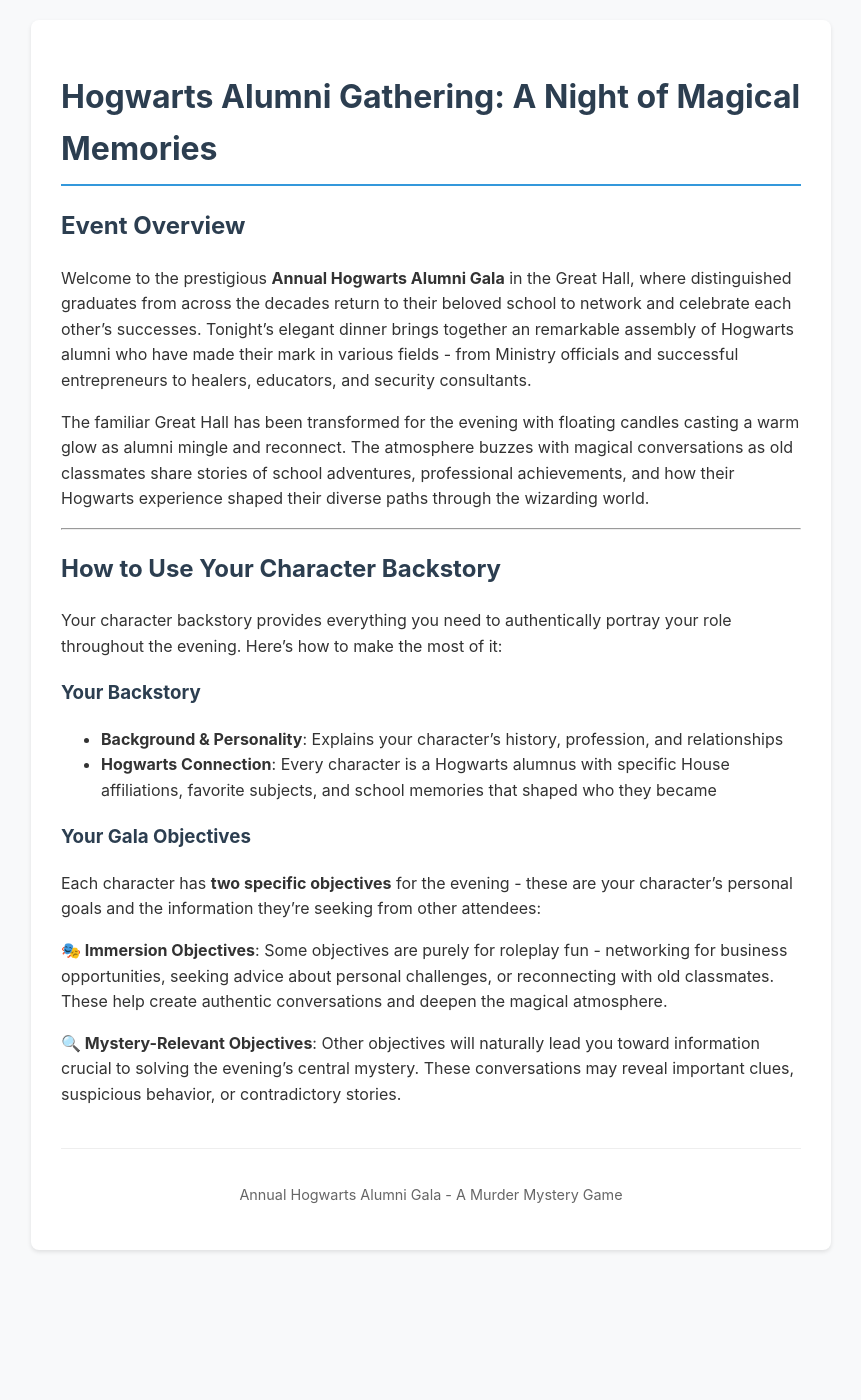
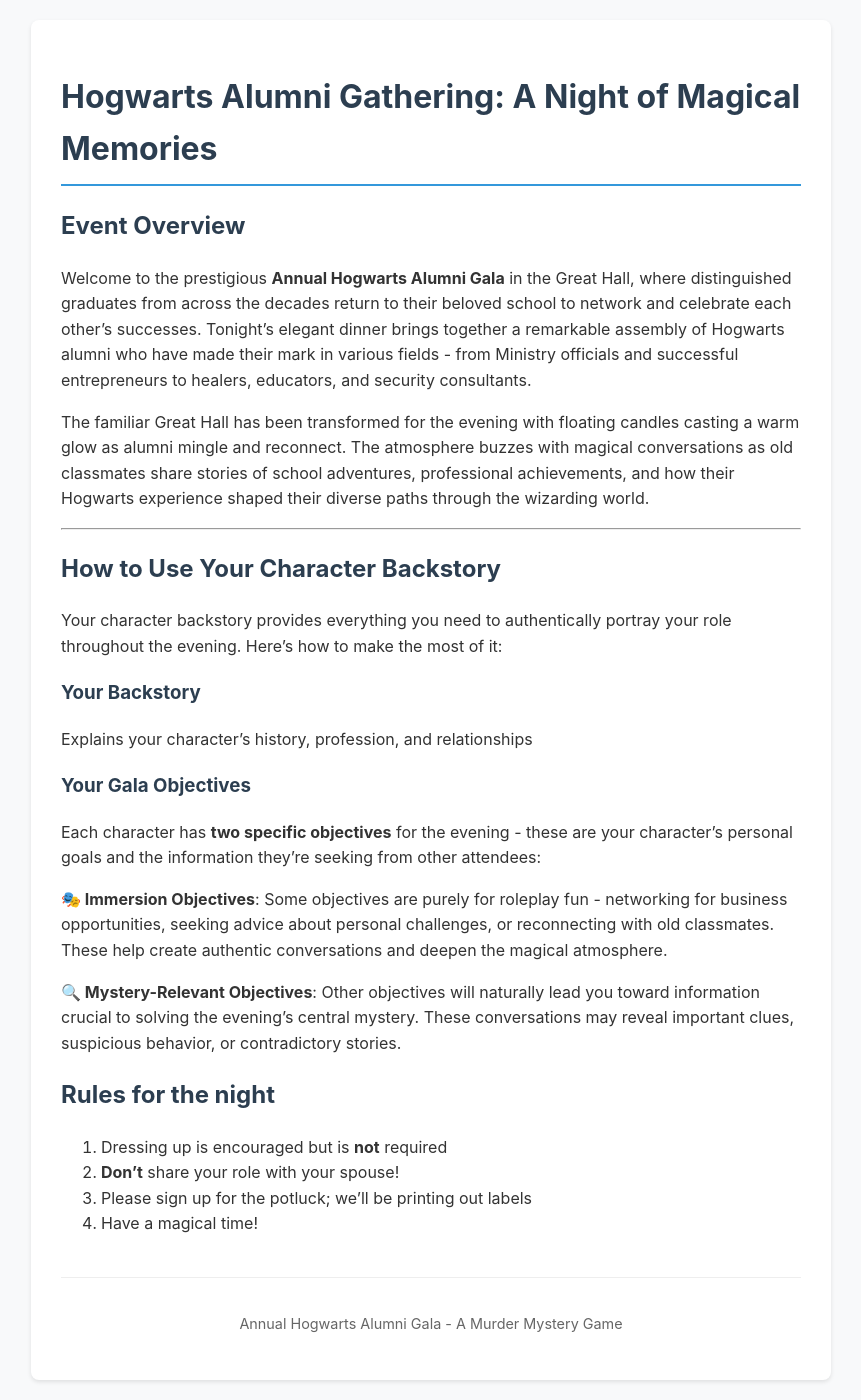
Before and after one commit to msiebert/harry-potter-murder-mystery, a Jekyll site: the page built from instructions.md, in a window 1280 px wide. Shown: the whole page, without its empty margins (209-1070 px from the left). Built offline with Jekyll 4.4.1, drawn with Linux system fonts in a browser that asks for light colours; our own code applies the rules of GitHub Pages for plain Markdown files; before the commit the page ends 1270 px from its top, so only the background shows below that.

Commit message:
add in rules

```diff
--- a/instructions.md
+++ b/instructions.md
@@ -2,7 +2,7 @@
 
 ## Event Overview
 
-Welcome to the prestigious **Annual Hogwarts Alumni Gala** in the Great Hall, where distinguished graduates from across the decades return to their beloved school to network and celebrate each other's successes. Tonight's elegant dinner brings together an remarkable assembly of Hogwarts alumni who have made their mark in various fields - from Ministry officials and successful entrepreneurs to healers, educators, and security consultants.
+Welcome to the prestigious **Annual Hogwarts Alumni Gala** in the Great Hall, where distinguished graduates from across the decades return to their beloved school to network and celebrate each other's successes. Tonight's elegant dinner brings together a remarkable assembly of Hogwarts alumni who have made their mark in various fields - from Ministry officials and successful entrepreneurs to healers, educators, and security consultants.
 
 The familiar Great Hall has been transformed for the evening with floating candles casting a warm glow as alumni mingle and reconnect. The atmosphere buzzes with magical conversations as old classmates share stories of school adventures, professional achievements, and how their Hogwarts experience shaped their diverse paths through the wizarding world.
 
@@ -13,8 +13,7 @@ The familiar Great Hall has been transformed for the evening with floating candl
 Your character backstory provides everything you need to authentically portray your role throughout the evening. Here's how to make the most of it:
 
 ### **Your Backstory**
-- **Background & Personality**: Explains your character's history, profession, and relationships
-- **Hogwarts Connection**: Every character is a Hogwarts alumnus with specific House affiliations, favorite subjects, and school memories that shaped who they became
+Explains your character's history, profession, and relationships
 
 ### **Your Gala Objectives**
 Each character has **two specific objectives** for the evening - these are your character's personal goals and the information they're seeking from other attendees:
@@ -22,3 +21,9 @@ Each character has **two specific objectives** for the evening - these are your
 **🎭 Immersion Objectives**: Some objectives are purely for roleplay fun - networking for business opportunities, seeking advice about personal challenges, or reconnecting with old classmates. These help create authentic conversations and deepen the magical atmosphere.
 
 **🔍 Mystery-Relevant Objectives**: Other objectives will naturally lead you toward information crucial to solving the evening's central mystery. These conversations may reveal important clues, suspicious behavior, or contradictory stories.
+
+## Rules for the night
+1. Dressing up is encouraged but is **not** required
+2. **Don't** share your role with your spouse!
+3. Please sign up for the potluck; we'll be printing out labels
+4. Have a magical time!
```
